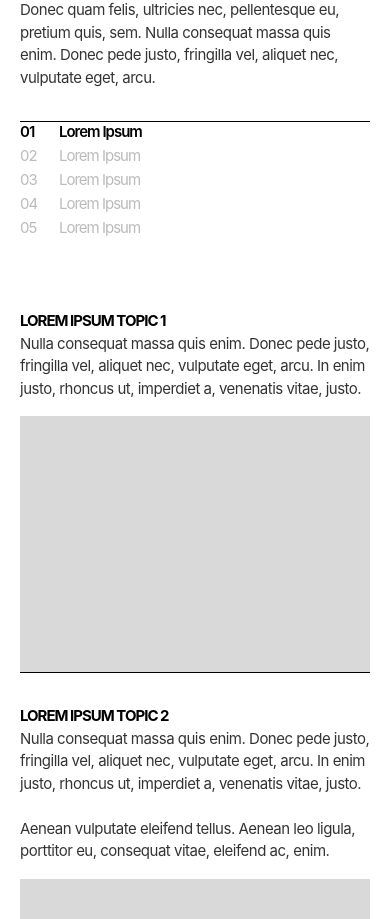
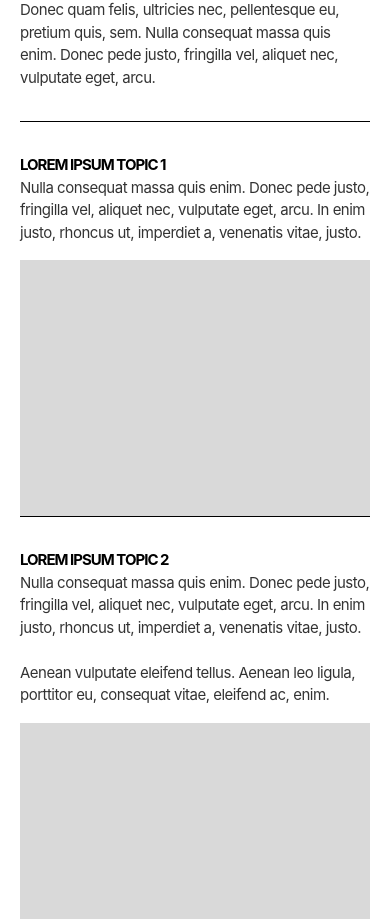
Before and after one commit to sukhman0402/portfolio-website, a Next.js app: page /projects/project-01 in a window 390 px wide. Shown: the part 819-1738 px from the top of the page. Built offline with nearby package versions, Linux system fonts and the light colour scheme.

Commit message:
Update ProjectTopics.js

```diff
--- a/src/components/ProjectTopics.js
+++ b/src/components/ProjectTopics.js
@@ -7,6 +7,15 @@ import { useEffect, useRef, useState } from "react";
 // (2026-09-01 redesign). Pairs with ProjectHeroTop.js, which renders
 // everything above this (hero image, Title/intro/info-row, Brief) and ends
 // on a divider this component's first section sits directly below.
+//
+// MOBILE, 2026-09-02: the Contents nav is desktop-only (hidden md:block on
+// the <nav> below) — on mobile it isn't sticky (no room for a persistent
+// sidebar in a single-column layout), so it loses its wayfinding purpose
+// the moment you scroll past it. Decision was to drop it entirely on
+// mobile rather than reinvent it as a different mobile widget (a
+// collapsible toggle, a tab strip) — a single-column case study is just
+// read top to bottom by scrolling, no jump-nav needed there. See the note
+// directly on the <nav> element for the full reasoning.
 //
 // VISUAL spec is the exact Figma copy (see measurements below). The
 // INTERACTION (sticky sidebar, current-section highlighting, click-to-jump)
@@ -40,7 +49,8 @@ import { useEffect, useRef, useState } from "react";
 // text" as the actual case-study content calls for, per direct
 // instruction: "different layouts while placing different informations."
 //
-// Left column (Contents nav, x=30-350): 9-item list in the source Figma
+// Left column (Contents nav, x=30-350, DESKTOP ONLY as of 2026-09-02 — see
+// the mobile-removal note above): 9-item list in the source Figma
 // frame, rows 25px apart (measured top-to-top; each row's own 20px
 // line-height leaves a 5px residual gap, reproduced below as mt-[5px], not
 // a flat mt-[25px] which would double-count the line-height). Number
@@ -89,7 +99,18 @@ export default function ProjectTopics({ sections }) {
   return (
     <div className="mx-auto max-w-[1440px] px-5 sm:px-[30px]">
       <div className="grid grid-cols-1 md:grid-cols-[350px_1fr] md:gap-x-0">
-        {/* Contents — sticky on desktop, plain stacked list on mobile.
+        {/* Contents — sticky on desktop; REMOVED ENTIRELY on mobile
+            (hidden md:block), flagged 2026-09-02, direct instruction: on
+            mobile this nav isn't sticky (no room for a persistent sidebar
+            in a single-column layout) so it loses all wayfinding value the
+            instant you scroll past it — of the 3 options discussed
+            (leave as a plain stacked list, a collapsible "Jump to section"
+            toggle, a horizontal tab strip), the decision was to drop it
+            entirely on mobile rather than rebuild it as some other mobile
+            widget: on a single-column case study the reader just scrolls
+            straight through, no jump-nav needed. Desktop is completely
+            unaffected — same sticky/top-24/pt-[10px] behavior as before,
+            only the mobile branch changed.
             md:pt-[10px] aligns the first item's top with "Lorem Ipsum Topic
             1"'s heading on the right: that first section carries its own
             pt-[10px] (the 10px gap down from ProjectHeroTop's closing
@@ -97,7 +118,7 @@ export default function ProjectTopics({ sections }) {
             didn't have — without it the nav sat 10px higher than the
             heading it points at. Flagged directly 2026-09-01, measured
             exactly via the live page's own DOM (10.0px), not guessed. */}
-        <nav aria-label="Contents" className="mb-10 md:sticky md:top-24 md:pt-[10px] md:mb-0 md:h-fit">
+        <nav aria-label="Contents" className="hidden mb-10 md:block md:sticky md:top-24 md:pt-[10px] md:mb-0 md:h-fit">
           <ol className="flex flex-col">
             {sections.map((section, i) => {
               const active = activeId === section.id;
```
